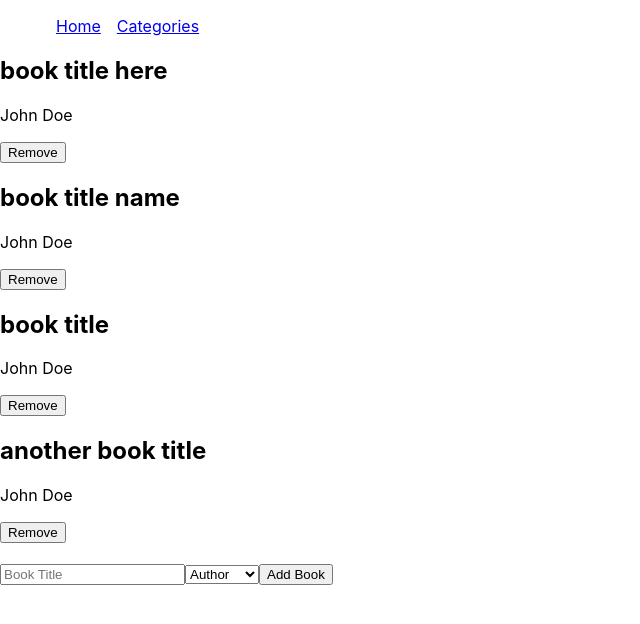
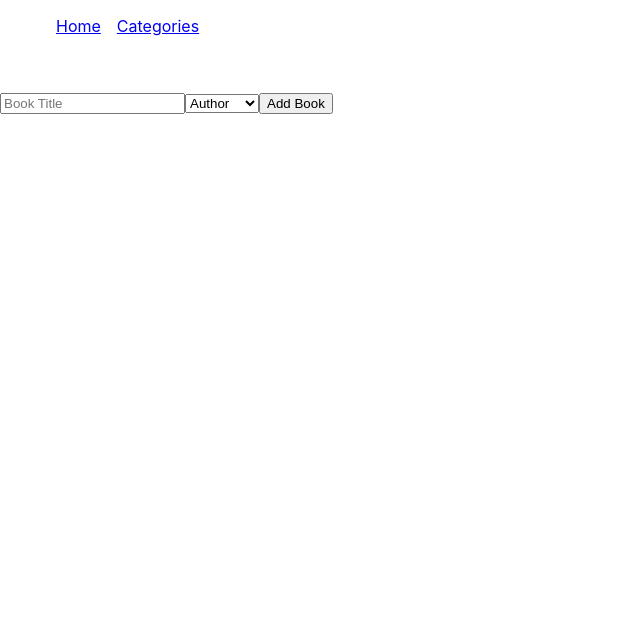
Before and after one commit to Fayob/Bookstore, a React (Create React App) app: page / in a window 1280 px wide. Shown: the top 624 px of the page, without its empty margins (0-640 px from the left). Built offline with nearby package versions, Linux system fonts and the light colour scheme.

Commit message:
Render all component from the redux state

```diff
--- a/src/pages/Books.js
+++ b/src/pages/Books.js
@@ -1,37 +1,26 @@
 import React from 'react';
+import { useSelector } from 'react-redux';
 import Book from '../component/Book';
 import Form from '../component/Form';
 
-const data = [
-  {
-    id: 1,
-    title: 'book title here',
-    author: 'John Doe',
-  },
-  {
-    id: 2,
-    title: 'book title name',
-    author: 'John Doe',
-  },
-  {
-    id: 3,
-    title: 'book title',
-    author: 'John Doe',
-  },
-  {
-    id: 4,
-    title: 'another book title',
-    author: 'John Doe',
-  },
-];
+const Books = () => {
+  const bookState = useSelector((state) => state.book);
 
-const Books = () => (
+  return (
     <>
-    {data.map((item) => <Book key={item.id} title={item.title} author={item.author} />)}
+      {bookState.map(({ id, title, author }) => (
+        <Book
+          key={id}
+          title={title}
+          author={author}
+          id={id}
+        />
+      ))}
       <br />
       <br />
       <Form />
     </>
   );
+};
 
 export default Books;
```
Lines whose indentation alone changed are shown as unchanged.
